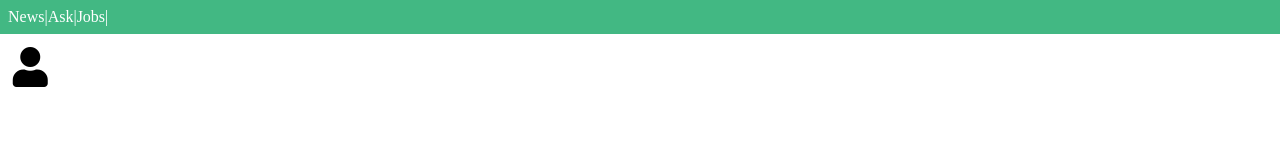
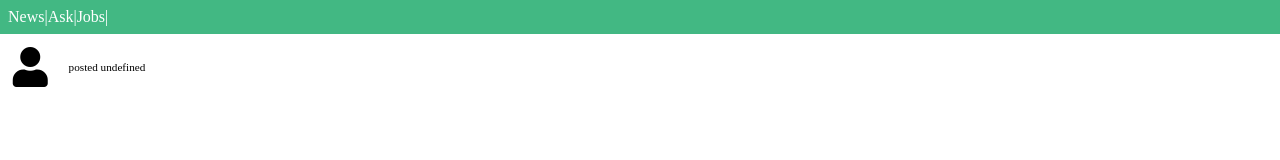
Before and after one commit to gnuoy-oh/Vue-Training, a Vue app in the folder vue-news/: page /item/1 in a window 1280 px wide. Shown: the top 160 px of the page. Built offline with nearby package versions, Linux system fonts and the light colour scheme; no server answers.

Commit message:
Resolved: 사용자 프로필 컴포넌트 스타일링 및 코드 정리

```diff
--- a/vue-news/src/components/UserProfile.vue
+++ b/vue-news/src/components/UserProfile.vue
@@ -4,27 +4,32 @@
     <div>
       <i class="fas fa-user"></i>
     </div>
-    <div class="user-description">
-      <p>name: {{ userInfo.id }}</p>
-      <p>karma: {{ userInfo.karma }}</p>
-      <p>created: {{ userInfo.created }}</p>
-      <!-- <router-link :to="`/user/${fetchedItem.user}`">
-        {{ fetchedItem.user }}
-      </router-link>
-      <div class="time">
-        {{ fetchedItem.time_ago }}
-      </div> -->
+    <!-- 질문 상세 정보-->
+    <div class="user-container">
+      <div class="user-description">
+        <slot name="username">
+          <!-- 상위 컴포넌트에서 정의할 내용 -->
+          <!-- 해당 내부가 페이지 별로(UserView->id, ItemView->user) 접근하는 속성이 다르기 때문에 slot으로 작업한다. -->
+        </slot>
+        <div class="time">
+          <slot name="time">
+            <!-- 상위 컴포넌트에서 정의할 내용 -->
+          </slot>
+          <slot name="karma">
+            <!-- 상위 컴포넌트에서 정의할 내용 -->
+          </slot>
+        </div>
+      </div>
     </div>
   </div>
 </template>
 
 <script>
 export default {
-  computed: {
-    userInfo() {
-      return this.$store.state.user;
-    }
+  props: {
+    info: Object
   },
+  computed: {},
   created() {}
 };
 </script>
--- a/vue-news/src/store/index.js
+++ b/vue-news/src/store/index.js
@@ -12,7 +12,7 @@ export const store = new Vuex.Store({
     jobs: [],
     ask: [],
     user: {},
-    item: []
+    item: {}
   },
   getters: {
     fetchedAsk(state) {
--- a/vue-news/src/views/ItemView.vue
+++ b/vue-news/src/views/ItemView.vue
@@ -1,23 +1,15 @@
 <template>
   <div>
     <section>
-      <!-- 질문 상세 정보-->
-      <div class="user-container">
-        <div>
-          <i class="fas fa-user"></i>
-        </div>
-        <div class="user-description">
-          <router-link :to="`/user/${fetchedItem.user}`">
-            {{ fetchedItem.user }}
-          </router-link>
-          <div class="time">
-            {{ fetchedItem.time_ago }}
-          </div>
-        </div>
-      </div>
-      <h2>{{ fetchedItem.title }}</h2>
+      <!-- 사용자 정보 -->
+      <UserProfile :info="fetchedItem">
+        <router-link slot="username" :to="`/user/${fetchedItem.user}`">{{
+          fetchedItem.user
+        }}</router-link>
+        <template slot="time">{{ `posted ${fetchedItem.time_ago}` }}</template>
+      </UserProfile>
     </section>
-
+    <h2>{{ fetchedItem.title }}</h2>
     <section>
       <!-- 질문 댓글 -->
       <div v-html="fetchedItem.content"></div>
@@ -27,7 +19,11 @@
 
 <script>
 import { mapGetters } from "vuex";
+import UserProfile from "../components/UserProfile.vue";
 export default {
+  components: {
+    UserProfile
+  },
   computed: {
     ...mapGetters(["fetchedItem"])
   },
--- a/vue-news/src/views/UserView.vue
+++ b/vue-news/src/views/UserView.vue
@@ -1,21 +1,27 @@
 <template>
   <div class="wrap">
-    <userProfile></userProfile>
-    <p>name: {{ userInfo.id }}</p>
-    <p>karma: {{ userInfo.karma }}</p>
-    <p>created: {{ userInfo.created }}</p>
+    <UserProfile :info="userInfo">
+      <div slot="username">{{ userInfo.id }}</div>
+      <span slot="time">{{ `Joined ${userInfo.created}` }}, </span>
+      <span slot="karma">{{ userInfo.karma }}</span>
+    </UserProfile>
   </div>
 </template>
 
 <script>
-import userProfile from "../components/UserProfile.vue";
+import UserProfile from "../components/UserProfile.vue";
 export default {
   components: {
-    userProfile
+    UserProfile
+  },
+
+  computed: {
+    userInfo() {
+      return this.$store.state.user;
+    }
   },
 
   created() {
-    console.log(this.$route);
     const userName = this.$route.params.id;
     this.$store.dispatch("FETCH_USER", userName);
   }
```
